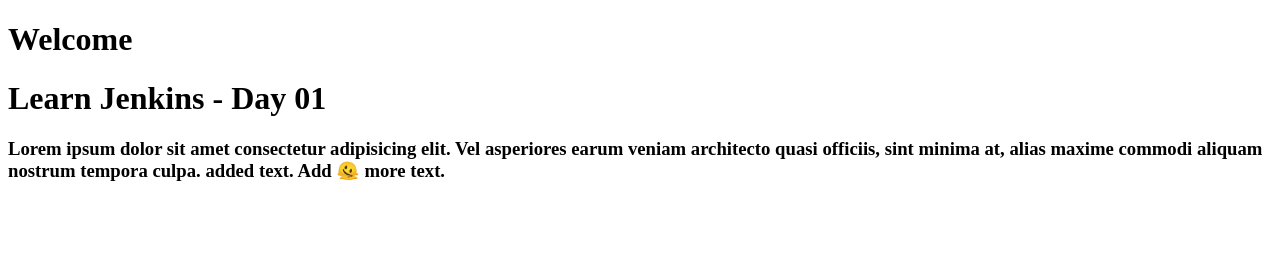
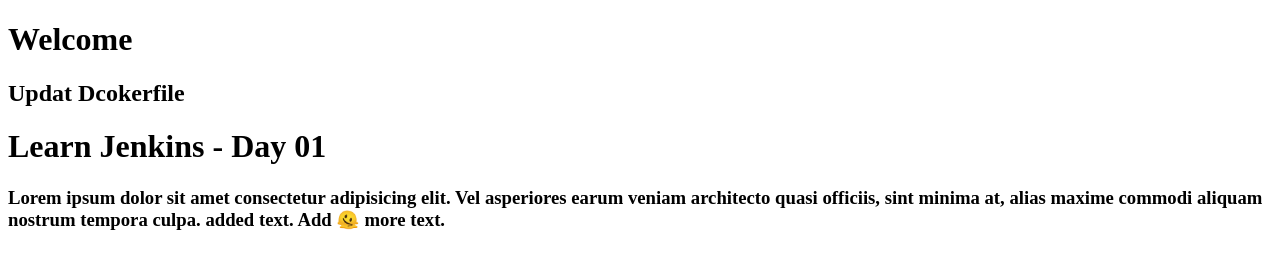
Before and after one commit to raksmeycoding/jenkens, a website: page jenkens_day_001/pages/home.html in a window 1280 px wide. Drawn offline with Linux system fonts and the light colour scheme.

Commit message:
Update home.html

```diff
--- a/jenkens_day_001/pages/home.html
+++ b/jenkens_day_001/pages/home.html
@@ -9,6 +9,7 @@
 
 <body>
   <h1>Welcome</h1>
+  <h2>Updat Dcokerfile</h2>
   <h1>Learn Jenkins - Day 01</h1>
   <h3>Lorem ipsum dolor sit amet consectetur adipisicing elit. Vel asperiores earum veniam architecto quasi officiis,
     sint minima at, alias maxime commodi aliquam nostrum tempora culpa. added text. Add 🫠 more text.</h3>
```
